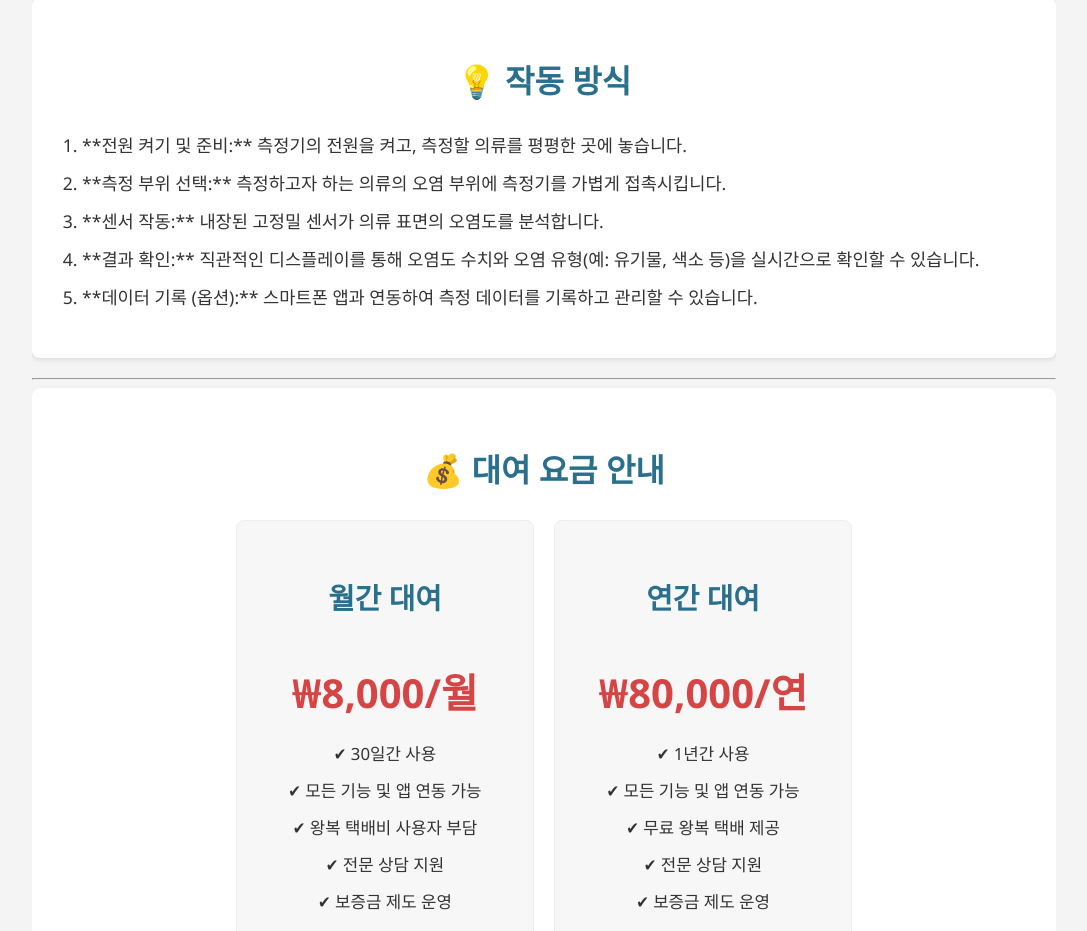
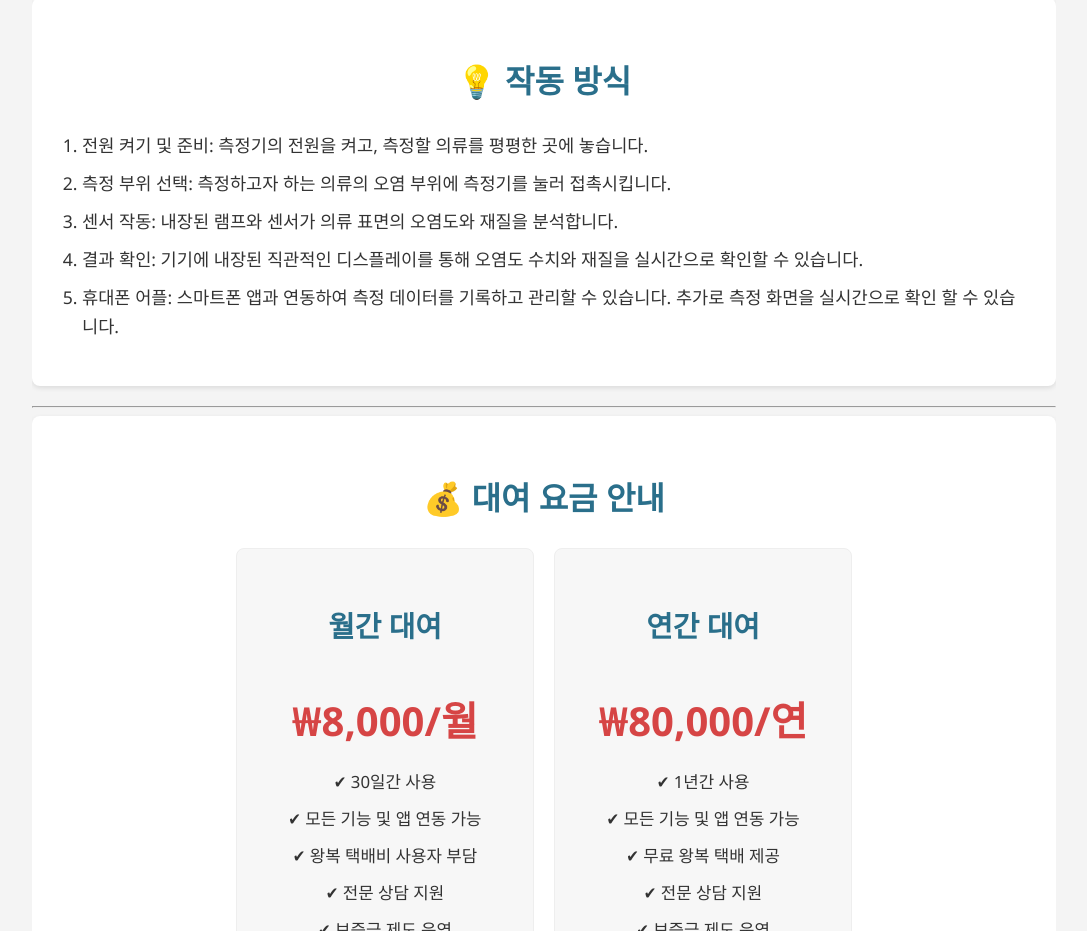
Before and after one commit to mihyho/purechecker, a plain HTML site: page index.html in a window 1280 px wide. Shown: the part 1019-1950 px from the top of the page, without its empty margins (96-1183 px from the left). Drawn offline with Linux system fonts and the light colour scheme.

Commit message:
Add files via upload

```diff
--- a/index.html
+++ b/index.html
@@ -225,11 +225,11 @@
         <section id="how-it-works" class="section how-it-works">
             <h2>💡 작동 방식</h2>
             <ol>
-                <li>**전원 켜기 및 준비:** 측정기의 전원을 켜고, 측정할 의류를 평평한 곳에 놓습니다.</li>
-                <li>**측정 부위 선택:** 측정하고자 하는 의류의 오염 부위에 측정기를 가볍게 접촉시킵니다.</li>
-                <li>**센서 작동:** 내장된 고정밀 센서가 의류 표면의 오염도를 분석합니다.</li>
-                <li>**결과 확인:** 직관적인 디스플레이를 통해 오염도 수치와 오염 유형(예: 유기물, 색소 등)을 실시간으로 확인할 수 있습니다.</li>
-                <li>**데이터 기록 (옵션):** 스마트폰 앱과 연동하여 측정 데이터를 기록하고 관리할 수 있습니다.</li>
+                <li>전원 켜기 및 준비: 측정기의 전원을 켜고, 측정할 의류를 평평한 곳에 놓습니다.</li>
+                <li>측정 부위 선택: 측정하고자 하는 의류의 오염 부위에 측정기를 눌러 접촉시킵니다.</li>
+                <li>센서 작동: 내장된 램프와 센서가 의류 표면의 오염도와 재질을 분석합니다.</li>
+                <li>결과 확인: 기기에 내장된 직관적인 디스플레이를 통해 오염도 수치와 재질을 실시간으로 확인할 수 있습니다.</li>
+                <li>휴대폰 어플: 스마트폰 앱과 연동하여 측정 데이터를 기록하고 관리할 수 있습니다. 추가로 측정 화면을 실시간으로 확인 할 수 있습니다.</li>
             </ol>
         </section>
 
```
